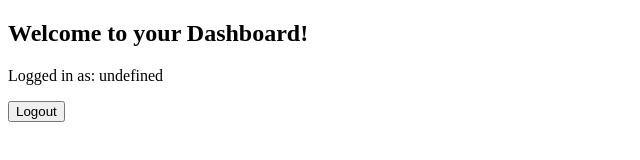
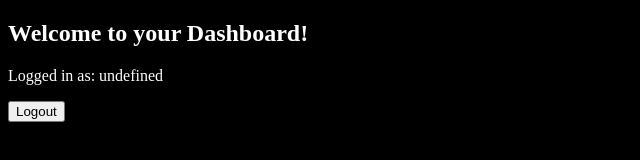
Before and after one commit to Sangaturcarawan/simple_fullstack_app, a plain HTML site: page dashboard.html in a window 1280 px wide. Shown: the whole page, without its empty margins (0-640 px from the left). Drawn offline with Linux system fonts and the light colour scheme; sample sign-in values are in the browser's storage.

Commit message:
add style.css

```diff
--- a/dashboard.html
+++ b/dashboard.html
@@ -4,6 +4,7 @@
     <meta charset="UTF-8" />
     <meta name="viewport" content="width=device-width, initial-scale=1.0" />
     <title>Dashboard</title>
+    <link rel="stylesheet" href="style.css" />
   </head>
   <body>
     <h2>Welcome to your Dashboard!</h2>
--- /dev/null
+++ b/style.css
@@ -0,0 +1,4 @@
+body {
+    background-color: black;
+    color: white;
+}
```
Also changed, not shown: index.html (+1 -0 lines).
